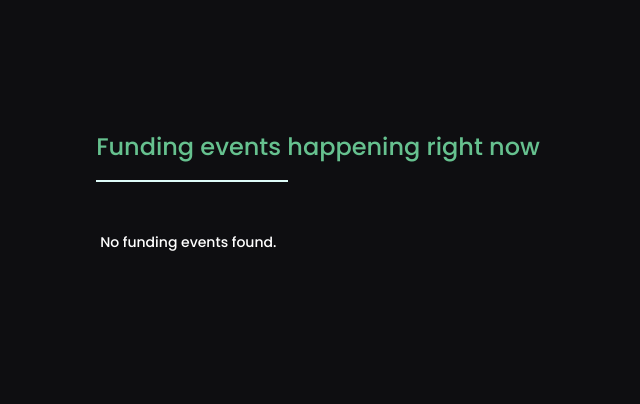
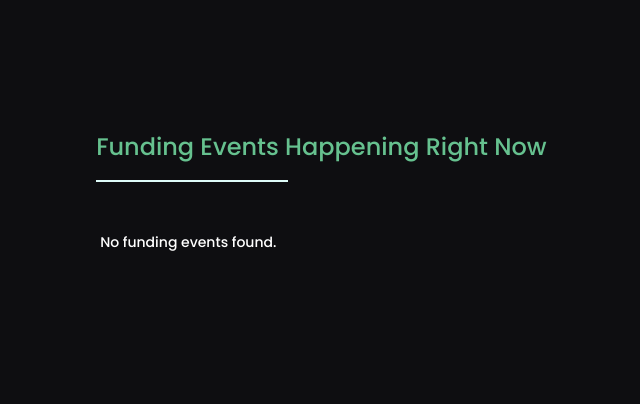
Before and after one commit to saugat077/SparkFund, a PHP site: page /sparkfund/ in a window 1280 px wide. Shown: the part 759-1163 px from the top of the page, without its empty margins (197-837 px from the left). Run offline with PHP 8.4, Linux system fonts and the light colour scheme; data that the repository does not hold is empty.

Commit message:
Written css in order

```diff
--- a/inc/css/style.css
+++ b/inc/css/style.css
@@ -163,7 +163,7 @@ main .title {
   display: grid;
   grid-template-columns: repeat(3, 1fr);
   grid-template-rows: repeat(2, 1fr);
-  grid-gap: 2rem;
+  grid-gap: 0.2rem;
 }
 
 .parent > * {
--- a/index.php
+++ b/index.php
@@ -40,7 +40,7 @@ session_start(); // Start the session
       <!-- Events section -->
       <section class="events">
   <div class="title">
-      <h2>Funding events happening right now
+      <h2>Funding Events Happening Right Now
         <div class="border"></div>
       </h2>
   </div>
```
Also changed, not shown: inc/uploads/Screenshot from 2024-05-12 20-37-43.png (added).
